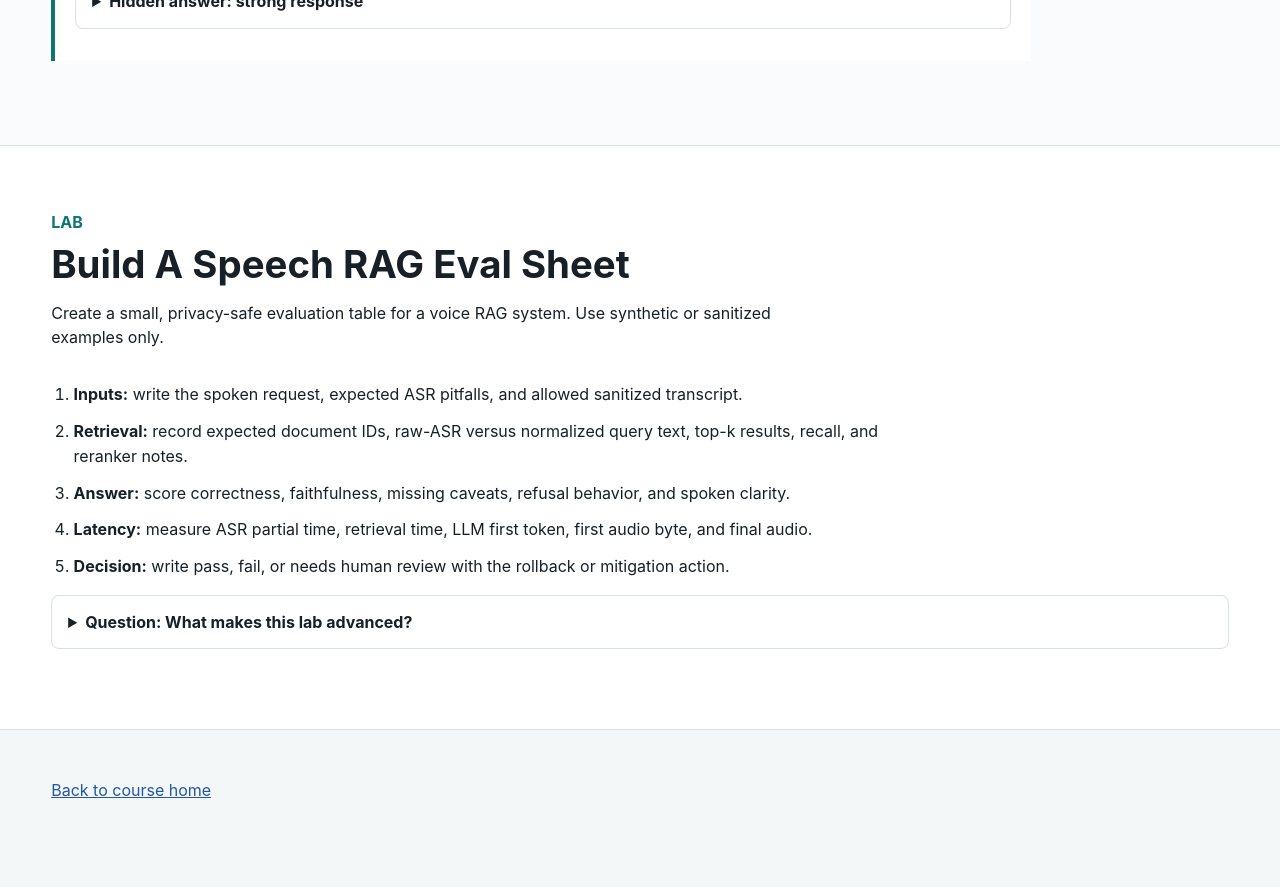
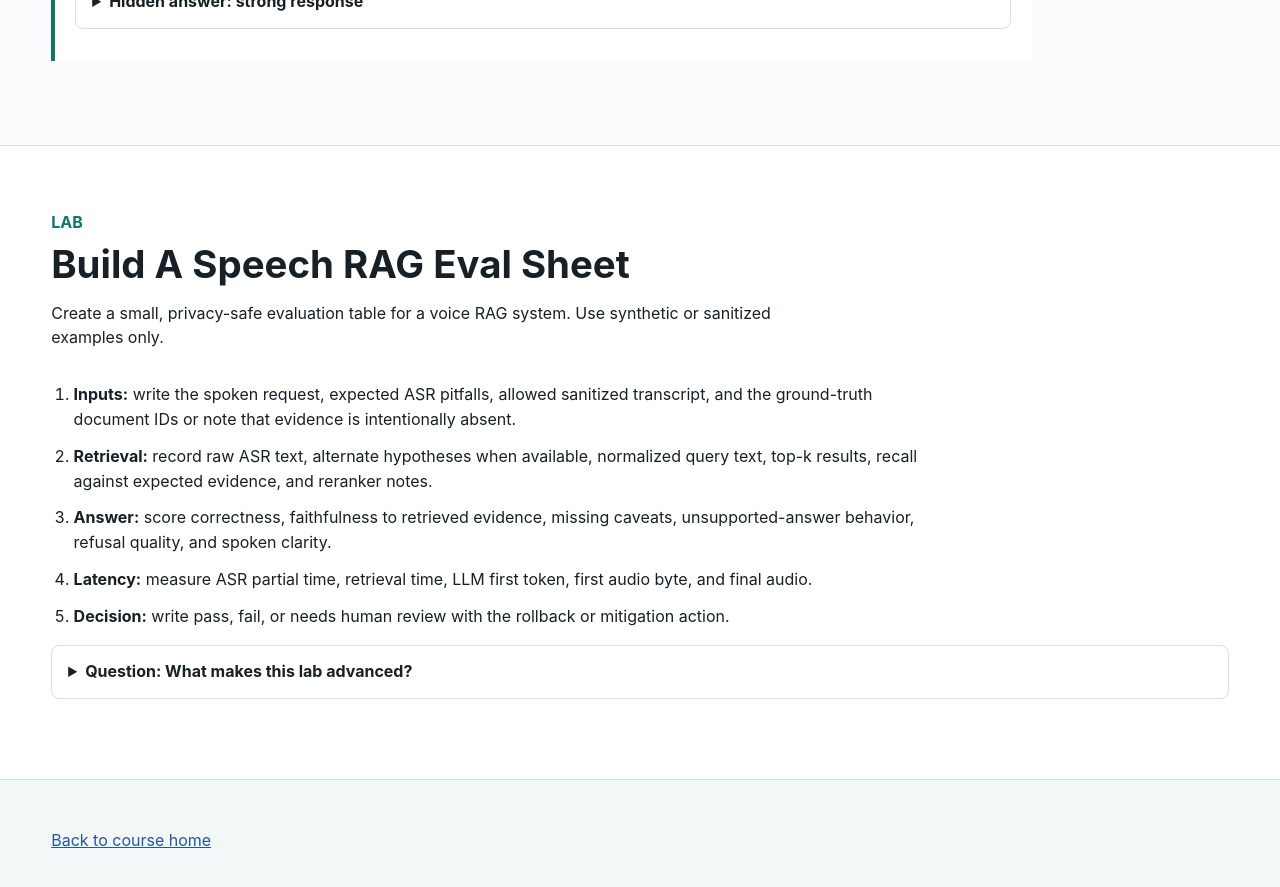
Before and after one commit to kennethli319/kennethli319.github.io, a Jekyll site: the page audio-text-ml-course/lessons/speech-evaluation-rag.html, which Jekyll copies as it is, in a window 1280 px wide and 900 px high, scrolled down 3017 px. Shown: the top 887 px of the window. Built offline with Jekyll 4.4.1, drawn with Linux system fonts in a browser that asks for light colours; before the commit the page ends 3868 px from its top, so only the background shows below that.

Commit message:
Update speech RAG eval lesson

```diff
--- a/audio-text-ml-course/lessons/speech-evaluation-rag.html
+++ b/audio-text-ml-course/lessons/speech-evaluation-rag.html
@@ -236,9 +236,9 @@
         </p>
       </div>
       <ol class="steps">
-        <li><strong>Inputs:</strong> write the spoken request, expected ASR pitfalls, and allowed sanitized transcript.</li>
-        <li><strong>Retrieval:</strong> record expected document IDs, raw-ASR versus normalized query text, top-k results, recall, and reranker notes.</li>
-        <li><strong>Answer:</strong> score correctness, faithfulness, missing caveats, refusal behavior, and spoken clarity.</li>
+        <li><strong>Inputs:</strong> write the spoken request, expected ASR pitfalls, allowed sanitized transcript, and the ground-truth document IDs or note that evidence is intentionally absent.</li>
+        <li><strong>Retrieval:</strong> record raw ASR text, alternate hypotheses when available, normalized query text, top-k results, recall against expected evidence, and reranker notes.</li>
+        <li><strong>Answer:</strong> score correctness, faithfulness to retrieved evidence, missing caveats, unsupported-answer behavior, refusal quality, and spoken clarity.</li>
         <li><strong>Latency:</strong> measure ASR partial time, retrieval time, LLM first token, first audio byte, and final audio.</li>
         <li><strong>Decision:</strong> write pass, fail, or needs human review with the rollback or mitigation action.</li>
       </ol>
```
Also changed, not shown: other parts of audio-text-ml-course/lessons/speech-evaluation-rag.html (+3 -2 lines).
